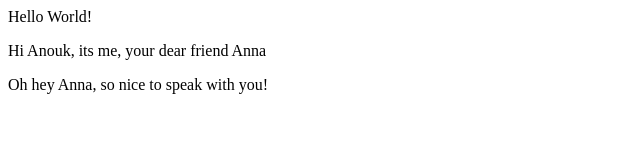
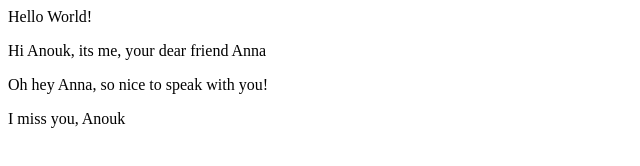
Before and after one commit to annageweke/Anna-LearnGit, a plain HTML site: page index.html in a window 1280 px wide. Shown: the whole page, without its empty margins (0-640 px from the left). Drawn offline with Linux system fonts and the light colour scheme.

Commit message:
I miss Anouk

```diff
--- a/index.html
+++ b/index.html
@@ -9,5 +9,6 @@
     <p> Hello World! </p>
     <p> Hi Anouk, its me, your dear friend Anna</p>
     <p>Oh hey Anna, so nice to speak with you!</p>
+    <p> I miss you, Anouk </p>
 </body>
 </html>
```
